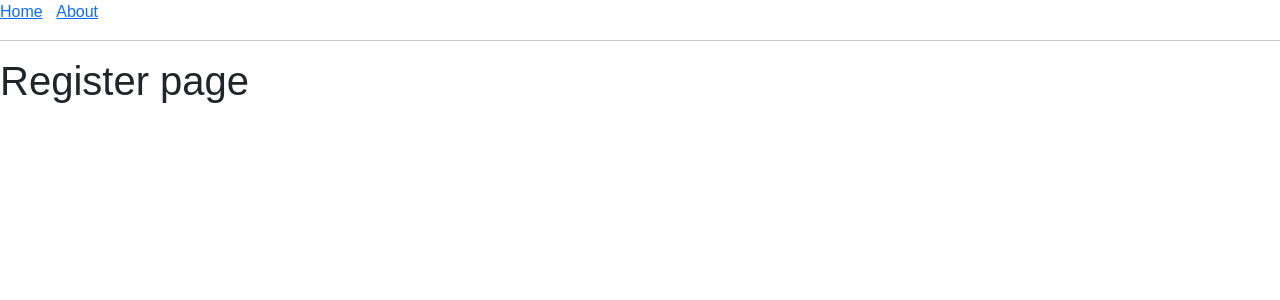
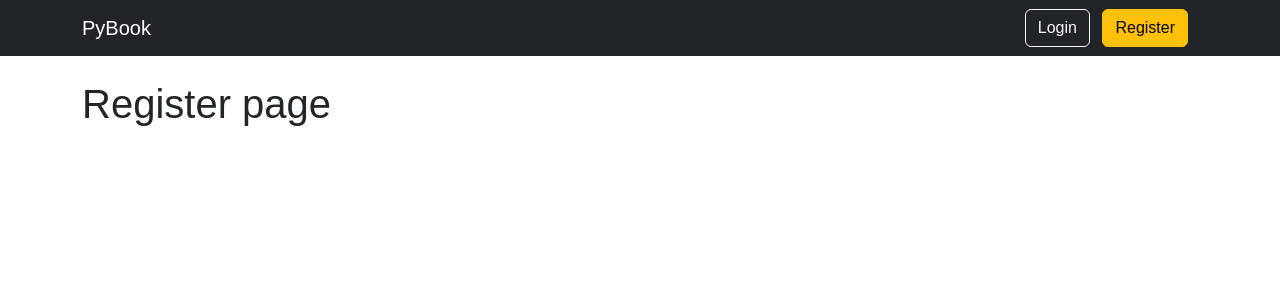
Before and after one commit to hoanglong236/py-book-quote, a Flask app: page /register in a window 1280 px wide. Shown: the top 300 px of the page. Run offline with Flask 3, Linux system fonts and the light colour scheme.

Commit message:
Xóa route và template About, cập nhật layout base

```diff
--- a/app.py
+++ b/app.py
@@ -1,8 +1,7 @@
 from flask import Flask
-from views import home_bp, about_bp, auth_bp
+from views import home_bp, auth_bp
 
 app = Flask(__name__)
 
 app.register_blueprint(home_bp)
-app.register_blueprint(about_bp)
 app.register_blueprint(auth_bp)
--- a/templates/base.html
+++ b/templates/base.html
@@ -12,13 +12,19 @@
 </head>
 
 <body>
-    <nav>
-        <a href="/">Home</a>
-        <a href="/about">About</a>
+    <nav class="navbar navbar-expand-lg navbar-dark bg-dark">
+        <div class="container">
+            <a class="navbar-brand" href="{{ url_for('home.index') }}">PyBook</a>
+            <div>
+                <a class="btn btn-outline-light me-2" href="{{ url_for('auth.login') }}">Login</a>
+                <a class="btn btn-warning" href="{{ url_for('auth.register') }}">Register</a>
+            </div>
+        </div>
     </nav>
-    <hr>
 
-    {% block content %}{% endblock %}
+    <div class="container mt-4">
+        {% block content %}{% endblock %}
+    </div>
 
     <script src="https://cdn.jsdelivr.net/npm/bootstrap@5.3.8/dist/js/bootstrap.bundle.min.js"
         integrity="sha384-FKyoEForCGlyvwx9Hj09JcYn3nv7wiPVlz7YYwJrWVcXK/BmnVDxM+D2scQbITxI"
--- a/views/__init__.py
+++ b/views/__init__.py
@@ -1,3 +1,2 @@
 from .home import home_bp
-from .about import about_bp
 from .auth import auth_bp
```
Also changed, not shown: templates/about.html (deleted, +0 -7 lines), views/about.py (deleted, +0 -7 lines).
